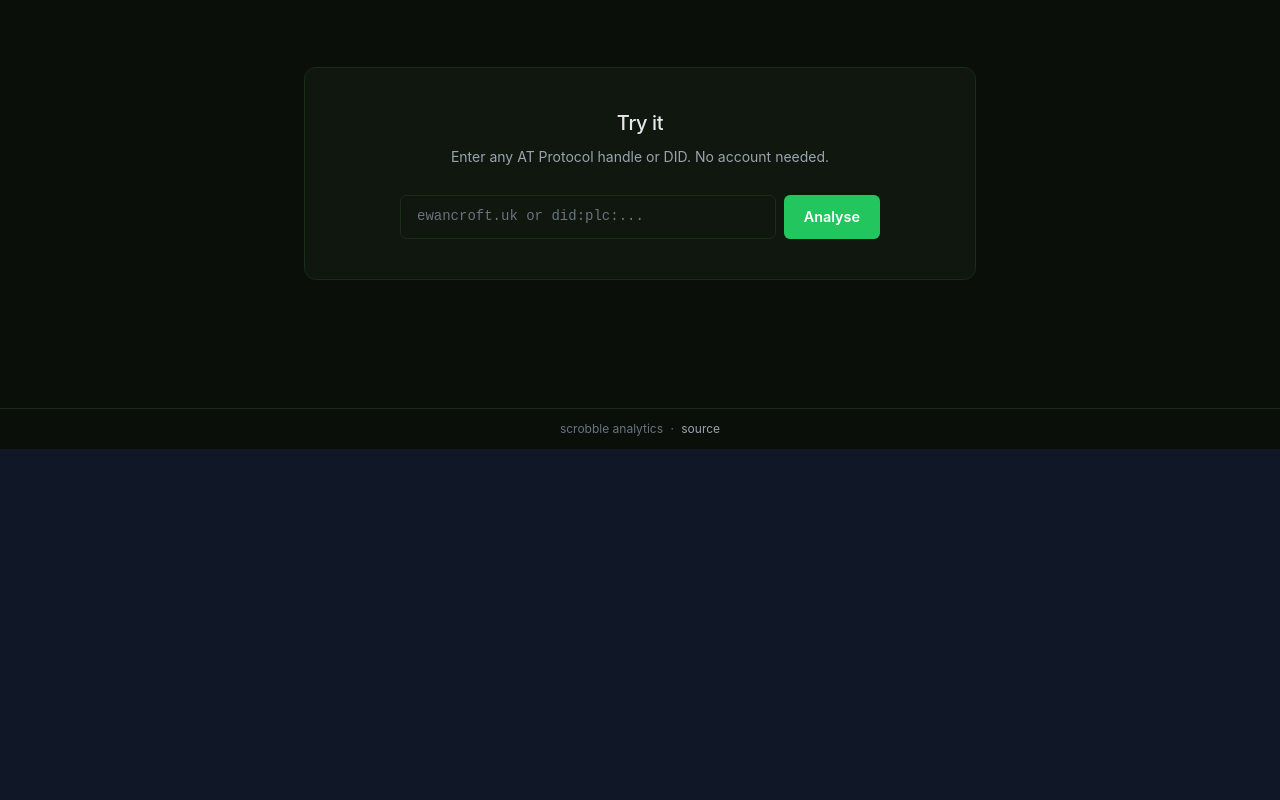
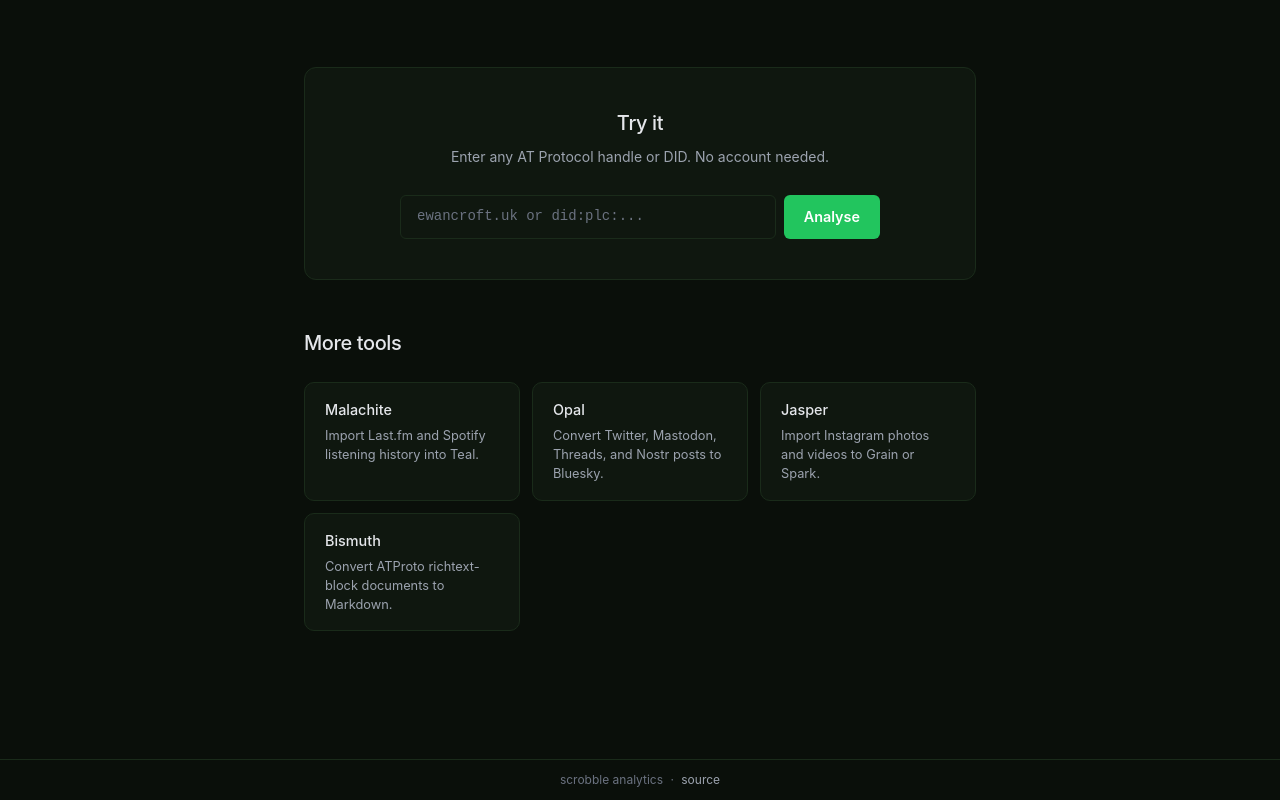
Before and after one commit to ewanc26/tourmaline, a SvelteKit app: page / in a window 1280 px wide. Shown: the part 1847-2647 px from the top of the page. Before the commit the page ends 2296 px from the top, so only its background shows below. Built offline with nearby package versions, Linux system fonts and the light colour scheme.

Commit message:
feat: add cross-references to other tools
More tools section links to Malachite, Opal, Jasper, and Bismuth.

```diff
--- a/src/routes/+page.svelte
+++ b/src/routes/+page.svelte
@@ -187,6 +187,29 @@
 				{loading ? 'Analysing...' : 'Analyse'}
 			</button>
 		</form>
+	</section>
+
+	<!-- ── More tools ─────────────────────────────────────────────────────── -->
+	<section class="siblings">
+		<h2>More tools</h2>
+		<div class="siblings-grid">
+			<a href="https://malachite.croft.click" class="sibling-card">
+				<strong>Malachite</strong>
+				<p>Import Last.fm and Spotify listening history into Teal.</p>
+			</a>
+			<a href="https://opal.croft.click" class="sibling-card">
+				<strong>Opal</strong>
+				<p>Convert Twitter, Mastodon, Threads, and Nostr posts to Bluesky.</p>
+			</a>
+			<a href="https://jasper.croft.click" class="sibling-card">
+				<strong>Jasper</strong>
+				<p>Import Instagram photos and videos to Grain or Spark.</p>
+			</a>
+			<a href="https://bismuth.croft.click" class="sibling-card">
+				<strong>Bismuth</strong>
+				<p>Convert ATProto richtext-block documents to Markdown.</p>
+			</a>
+		</div>
 	</section>
 </main>
 
@@ -475,6 +498,47 @@
 		margin: 0 auto;
 	}
 
+	/* ── More tools ──────────────────────────────────────────────────────── */
+	.siblings {
+		margin-bottom: 3rem;
+	}
+
+	.siblings-grid {
+		display: grid;
+		grid-template-columns: repeat(auto-fill, minmax(190px, 1fr));
+		gap: 0.75rem;
+	}
+
+	.sibling-card {
+		display: flex;
+		flex-direction: column;
+		gap: 0.35rem;
+		background: var(--surface);
+		border: 1px solid var(--border);
+		border-radius: 10px;
+		padding: 1rem 1.25rem;
+		text-decoration: none;
+		transition: border-color 0.15s, transform 0.1s;
+	}
+
+	.sibling-card:hover {
+		border-color: var(--accent);
+		transform: translateY(-1px);
+	}
+
+	.sibling-card strong {
+		font-size: 0.9rem;
+		font-weight: 500;
+		color: var(--text);
+	}
+
+	.sibling-card p {
+		font-size: 0.8rem;
+		color: var(--text-muted);
+		line-height: 1.5;
+		margin: 0;
+	}
+
 	/* ── Responsive ───────────────────────────────────────────────────────── */
 	@media (max-width: 640px) {
 		.hero-form,
```
